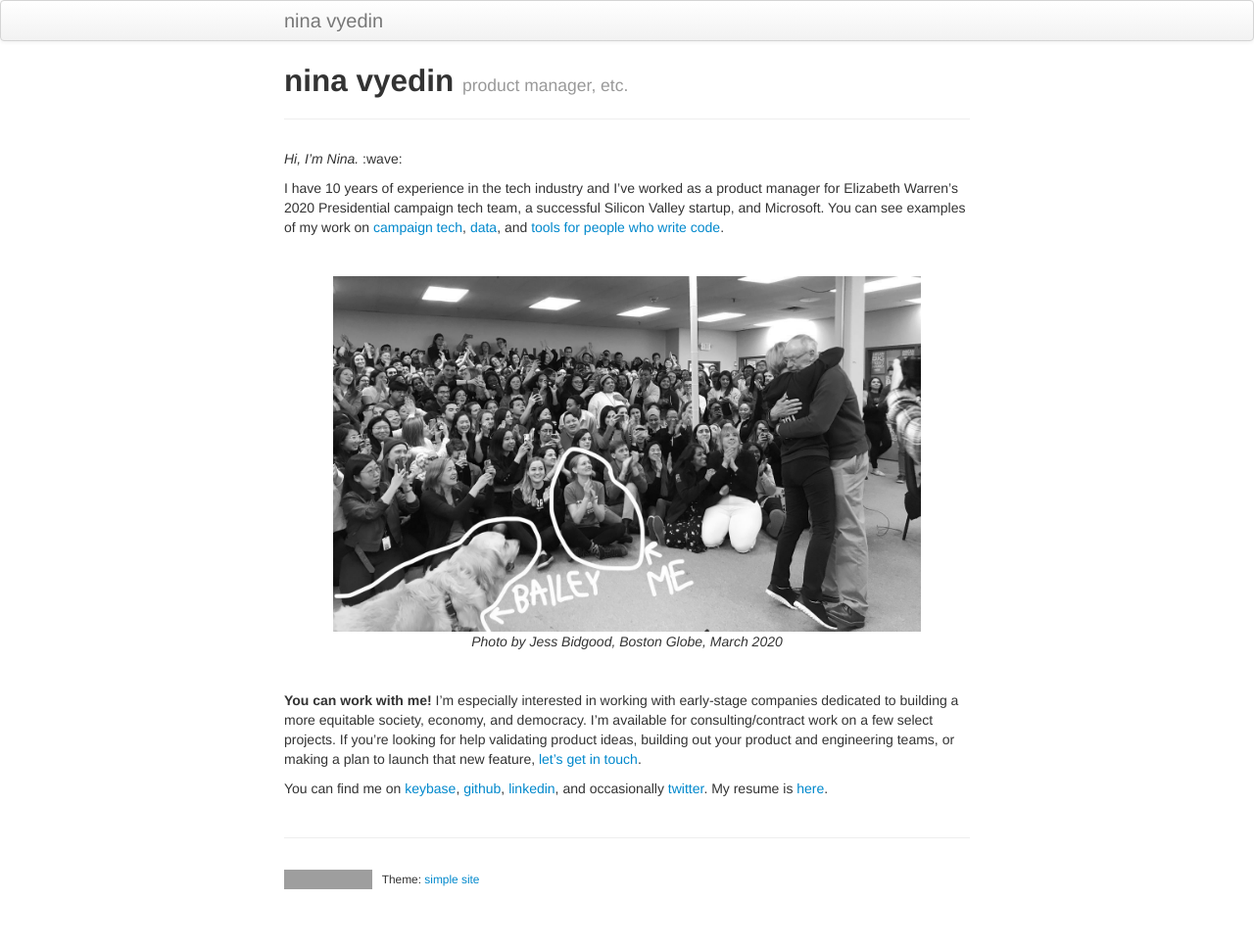
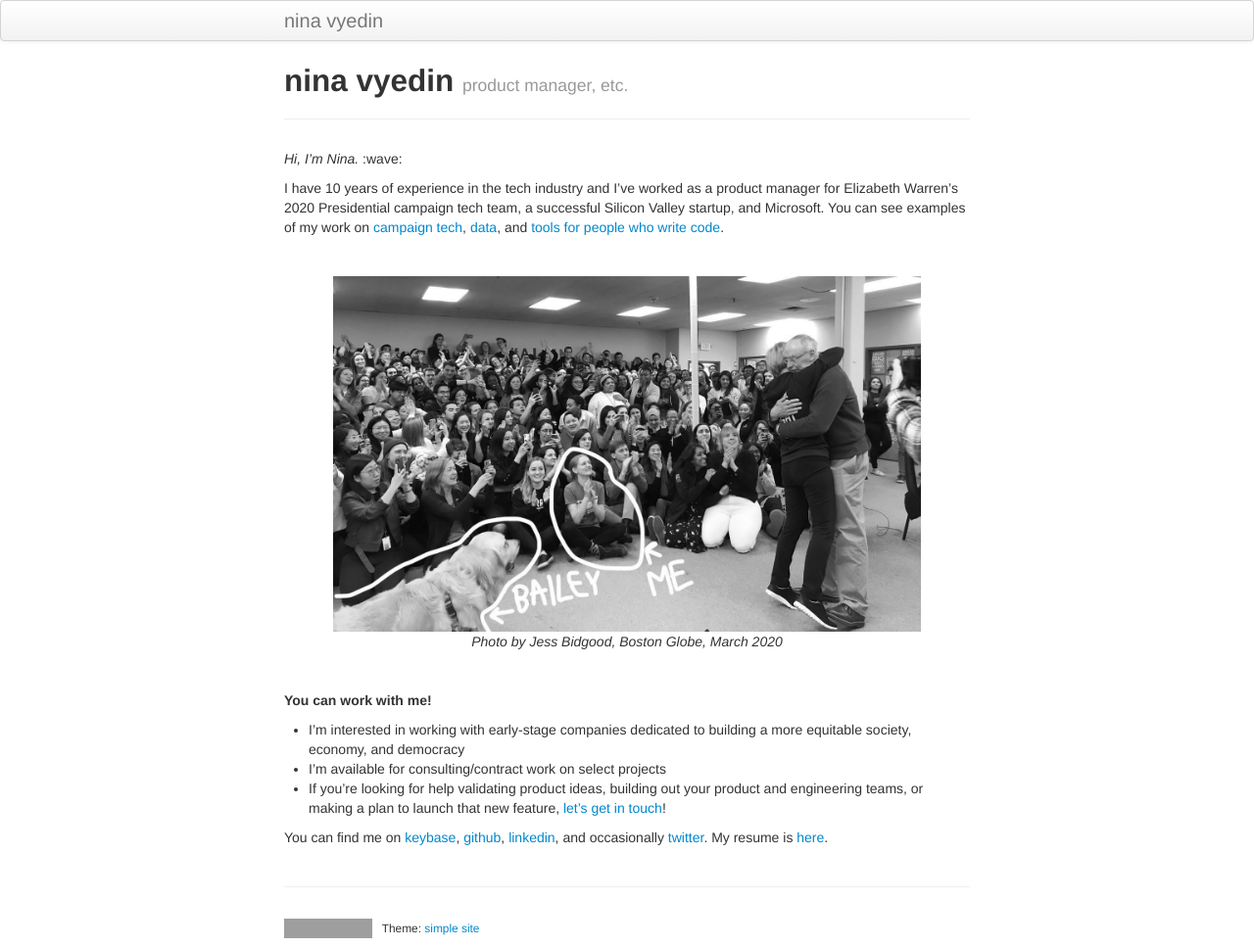
Before and after one commit to vyedin/vyedin.github.io, a Jekyll site: the page built from index.md, in a window 1280 px wide. Shown: the whole page at 98% size. Built offline with Jekyll 4.4.1, drawn with Linux system fonts in a browser that asks for light colours; before the commit the page ends 918 px from its top, so only the background shows below that; grey boxes are pictures that could not be loaded.

Commit message:
Update index.md

```diff
--- a/index.md
+++ b/index.md
@@ -17,6 +17,9 @@ I have 10 years of experience in the tech industry and I've worked as a product
 <br/>
 
 **You can work with me!**
-I'm especially interested in working with early-stage companies dedicated to building a more equitable society, economy, and democracy. I'm available for consulting/contract work on a few select projects. If you're looking for help validating product ideas, building out your product and engineering teams, or making a plan to launch that new feature, [let's get in touch](mailto:nina@vyed.in).
+
+* I'm interested in working with early-stage companies dedicated to building a more equitable society, economy, and democracy
+* I'm available for consulting/contract work on select projects
+* If you're looking for help validating product ideas, building out your product and engineering teams, or making a plan to launch that new feature, [let's get in touch](mailto:nina@vyed.in)!
 
 You can find me on [keybase](https://keybase.io/vyedin), [github](https://github.com/vyedin), [linkedin](https://www.linkedin.com/in/vyedin/), and occasionally [twitter](https://twitter.com/vyedin). My resume is [here](nina-resume-2021_2.pdf).
```
